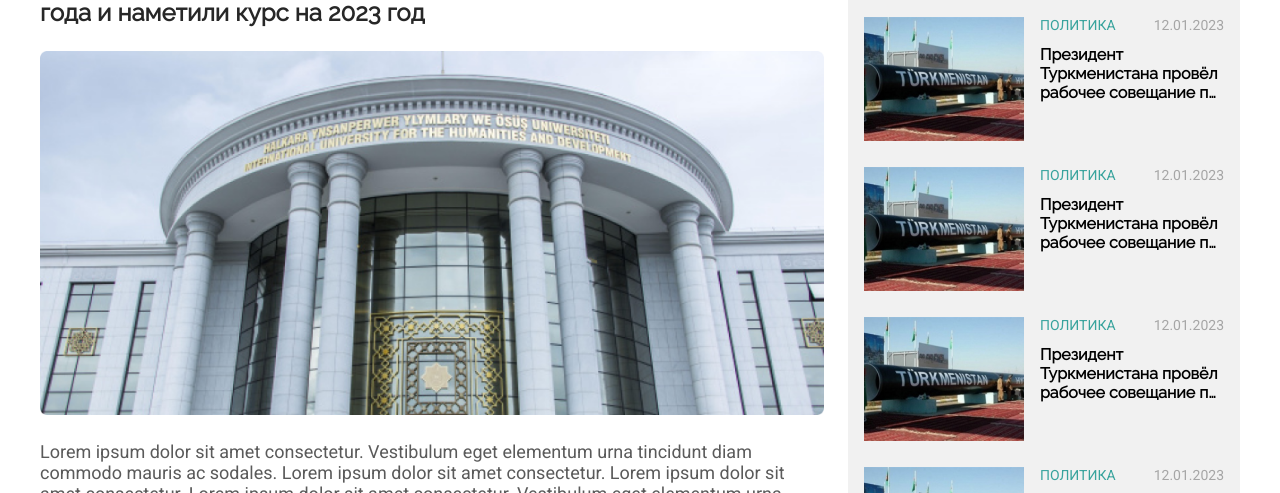
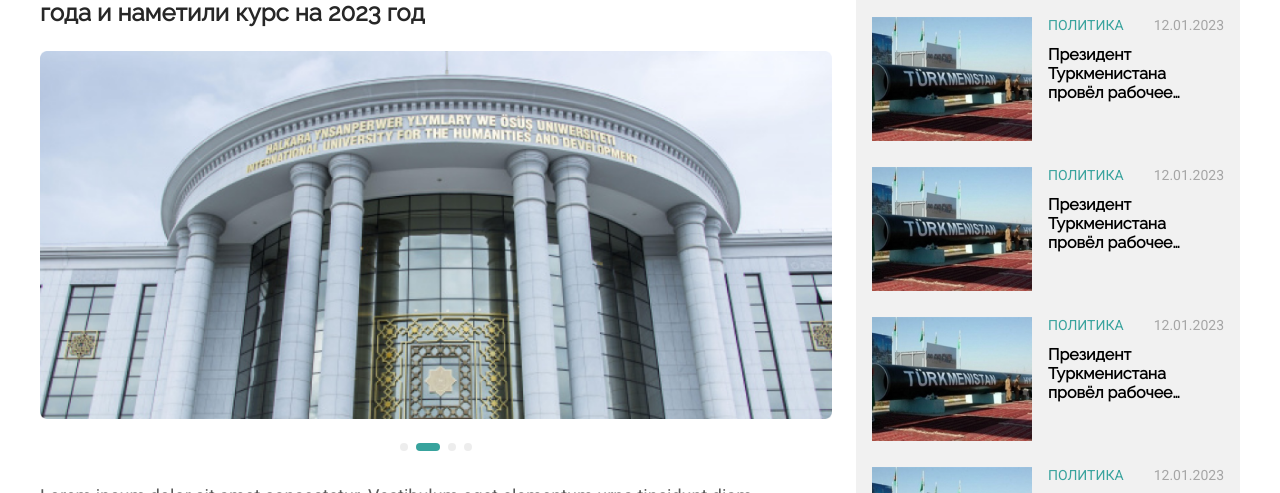
Before and after one commit to VividTruthKeeper/hhm-client, a React (Vite) app: page /news/1 in a window 1280 px wide. Shown: the part 307-800 px from the top of the page. Built offline with nearby package versions, Linux system fonts and the light colour scheme; no server answers.

Commit message:
news article img -> slider

```diff
--- /dev/null
+++ b/src/components/news/NewsArticleImg.tsx
@@ -0,0 +1,18 @@
+// Modules
+import { LazyLoadImage } from "react-lazy-load-image-component";
+
+interface IProps {
+  img: string;
+  title: string;
+}
+
+const NewsArticleImg = ({ img, title }: IProps) => {
+  return (
+    <div className={"news-article-image"}>
+      <LazyLoadImage src={img} alt="" effect="blur" useIntersectionObserver />
+      <div className="swiper-lazy-preloader"></div>
+    </div>
+  );
+};
+
+export default NewsArticleImg;
--- /dev/null
+++ b/src/components/news/NewsArticleSlider.tsx
@@ -0,0 +1,46 @@
+// Modules
+import { Swiper, SwiperSlide } from "swiper/react";
+import { Navigation, Pagination, Autoplay } from "swiper";
+
+// Components
+import NewsArticleImg from "./NewsArticleImg";
+
+// Images
+import Placeholder from "../../assets/images/placeholder3.png";
+
+import { titlePlaceholder } from "../main/MainContent";
+
+const NewsArticleSlider = () => {
+  return (
+    <div className="news-article-slider">
+      <Swiper
+        spaceBetween={24}
+        slidesPerView={1}
+        loop
+        autoplay={{
+          delay: 3000,
+          disableOnInteraction: false,
+        }}
+        modules={[Navigation, Pagination, Autoplay]}
+        pagination={{
+          type: "bullets",
+        }}
+      >
+        <SwiperSlide>
+          <NewsArticleImg img={Placeholder} title={titlePlaceholder} />
+        </SwiperSlide>
+        <SwiperSlide>
+          <NewsArticleImg img={Placeholder} title={titlePlaceholder} />
+        </SwiperSlide>
+        <SwiperSlide>
+          <NewsArticleImg img={Placeholder} title={titlePlaceholder} />
+        </SwiperSlide>
+        <SwiperSlide>
+          <NewsArticleImg img={Placeholder} title={titlePlaceholder} />
+        </SwiperSlide>
+      </Swiper>
+    </div>
+  );
+};
+
+export default NewsArticleSlider;
--- a/src/pages/NewsArticle.tsx
+++ b/src/pages/NewsArticle.tsx
@@ -1,12 +1,15 @@
 // Modules
-import { LazyLoadImage } from 'react-lazy-load-image-component';
+import { LazyLoadImage } from "react-lazy-load-image-component";
+
 // Components
-import Aside from '../components/aside/Aside';
+import Aside from "../components/aside/Aside";
+import NewsArticleSlider from "../components/news/NewsArticleSlider";
+
 // Images
-import placeholder from '../assets/images/placeholder3.png';
+import placeholder from "../assets/images/placeholder3.png";
+
 // Icons
-import share from '../assets/icons/share.svg';
-import { ReactComponent as Share } from '../assets/icons/share.svg';
+import { ReactComponent as Share } from "../assets/icons/share.svg";
 
 const NewsArticle = () => {
   return (
@@ -20,41 +23,47 @@ const NewsArticle = () => {
                 <h3 className="news-article-date">15:23, 21 января 2023</h3>
               </div>
               <h2 className="news-article-title">
-                В федерации футбола Туркменистана подвели итоги прошедшего года и наметили курс на
-                2023 год
+                В федерации футбола Туркменистана подвели итоги прошедшего года
+                и наметили курс на 2023 год
               </h2>
             </div>
-            <div className="news-article-image">
-              <LazyLoadImage src={placeholder} alt="image" useIntersectionObserver effect="blur" />
+            <div className="news-article-slider-wrapper">
+              <NewsArticleSlider />
             </div>
             <p className="news-article-text">
-              Lorem ipsum dolor sit amet consectetur. Vestibulum eget elementum urna tincidunt diam
-              commodo mauris ac sodales. Lorem ipsum dolor sit amet consectetur. Lorem ipsum dolor
-              sit amet consectetur. Lorem ipsum dolor sit amet consectetur. Vestibulum eget
-              elementum urna tincidunt diam commodo mauris ac sodales. Lorem ipsum dolor sit amet
-              consectetur. <br />
-              <br /> Lorem ipsum dolor sit amet consectetur. Lorem ipsum dolor sit amet consectetur.
-              Vestibulum eget elementum urna tincidunt diam commodo mauris ac sodales. Lorem ipsum
-              dolor sit amet consectetur. Lorem ipsum dolor sit amet consectetur. Lorem ipsum dolor
-              sit amet consectetur. Vestibulum eget elementum urna tincidunt diam commodo mauris ac
-              sodales.
+              Lorem ipsum dolor sit amet consectetur. Vestibulum eget elementum
+              urna tincidunt diam commodo mauris ac sodales. Lorem ipsum dolor
+              sit amet consectetur. Lorem ipsum dolor sit amet consectetur.
+              Lorem ipsum dolor sit amet consectetur. Vestibulum eget elementum
+              urna tincidunt diam commodo mauris ac sodales. Lorem ipsum dolor
+              sit amet consectetur. <br />
+              <br /> Lorem ipsum dolor sit amet consectetur. Lorem ipsum dolor
+              sit amet consectetur. Vestibulum eget elementum urna tincidunt
+              diam commodo mauris ac sodales. Lorem ipsum dolor sit amet
+              consectetur. Lorem ipsum dolor sit amet consectetur. Lorem ipsum
+              dolor sit amet consectetur. Vestibulum eget elementum urna
+              tincidunt diam commodo mauris ac sodales.
               <br />
-              <br /> Lorem ipsum dolor sit amet consectetur. Vestibulum eget elementum urna
-              tincidunt diam commodo mauris ac sodales. Lorem ipsum dolor sit amet consectetur.
-              Lorem ipsum dolor sit amet consectetur. Lorem ipsum dolor sit amet consectetur.
+              <br /> Lorem ipsum dolor sit amet consectetur. Vestibulum eget
+              elementum urna tincidunt diam commodo mauris ac sodales. Lorem
+              ipsum dolor sit amet consectetur. Lorem ipsum dolor sit amet
+              consectetur. Lorem ipsum dolor sit amet consectetur.
               <br />
-              <br /> Vestibulum eget elementum urna tincidunt diam commodo mauris ac sodales. Lorem
-              ipsum dolor sit amet consectetur. Lorem ipsum dolor sit amet consectetur. Lorem ipsum
-              dolor sit amet consectetur. Vestibulum eget elementum urna tincidunt diam commodo
+              <br /> Vestibulum eget elementum urna tincidunt diam commodo
+              mauris ac sodales. Lorem ipsum dolor sit amet consectetur. Lorem
+              ipsum dolor sit amet consectetur. Lorem ipsum dolor sit amet
+              consectetur. Vestibulum eget elementum urna tincidunt diam commodo
               mauris ac sodales.
               <br />
-              <br /> Lorem ipsum dolor sit amet consectetur. Vestibulum eget elementum urna
-              tincidunt diam commodo mauris ac sodales. Lorem ipsum dolor sit amet consectetur.
-              Lorem ipsum dolor sit amet consectetur. Lorem ipsum dolor sit amet consectetur.
+              <br /> Lorem ipsum dolor sit amet consectetur. Vestibulum eget
+              elementum urna tincidunt diam commodo mauris ac sodales. Lorem
+              ipsum dolor sit amet consectetur. Lorem ipsum dolor sit amet
+              consectetur. Lorem ipsum dolor sit amet consectetur.
               <br />
-              <br /> Vestibulum eget elementum urna tincidunt diam commodo mauris ac sodales. Lorem
-              ipsum dolor sit amet consectetur. Lorem ipsum dolor sit amet consectetur. Lorem ipsum
-              dolor sit amet consectetur. Vestibulum eget elementum urna tincidunt diam commodo
+              <br /> Vestibulum eget elementum urna tincidunt diam commodo
+              mauris ac sodales. Lorem ipsum dolor sit amet consectetur. Lorem
+              ipsum dolor sit amet consectetur. Lorem ipsum dolor sit amet
+              consectetur. Vestibulum eget elementum urna tincidunt diam commodo
               mauris ac sodales.
             </p>
             <button className="share-btn">
--- a/src/styles/_news-article.scss
+++ b/src/styles/_news-article.scss
@@ -3,7 +3,7 @@
 }
 .news-article-inner {
   display: grid;
-  grid-template-columns: 2fr 1fr;
+  grid-template-columns: calc(67% - 1.2rem) 1fr;
   gap: 2.4rem;
 }
 .news-article-info {
```
